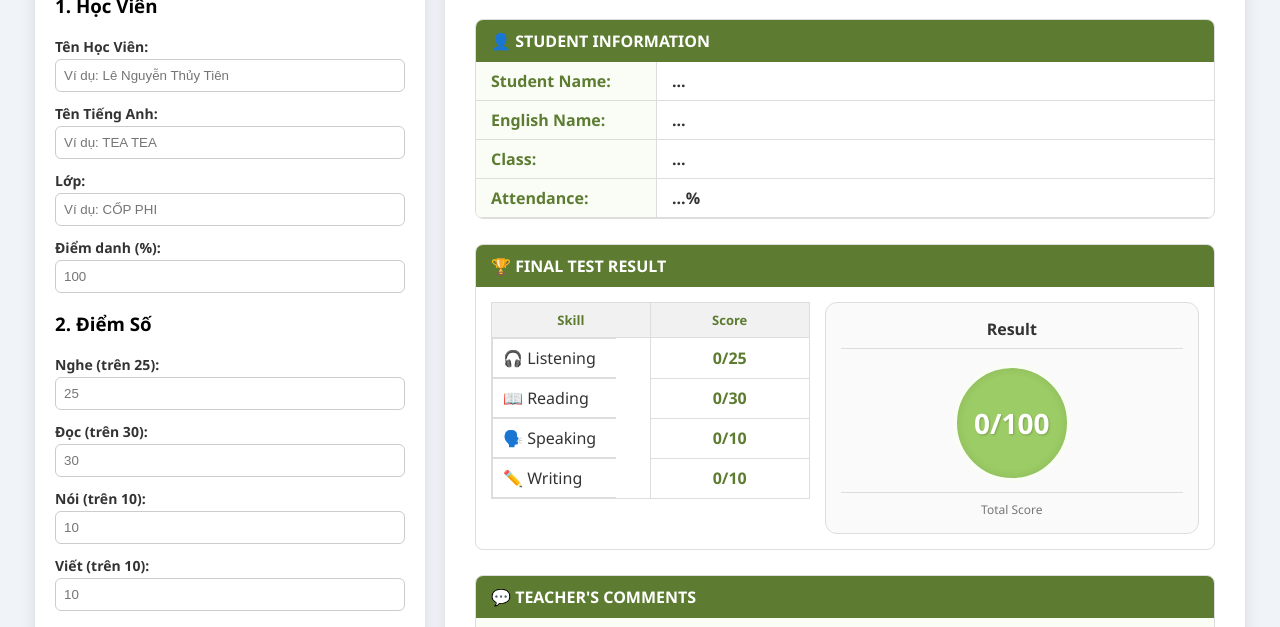
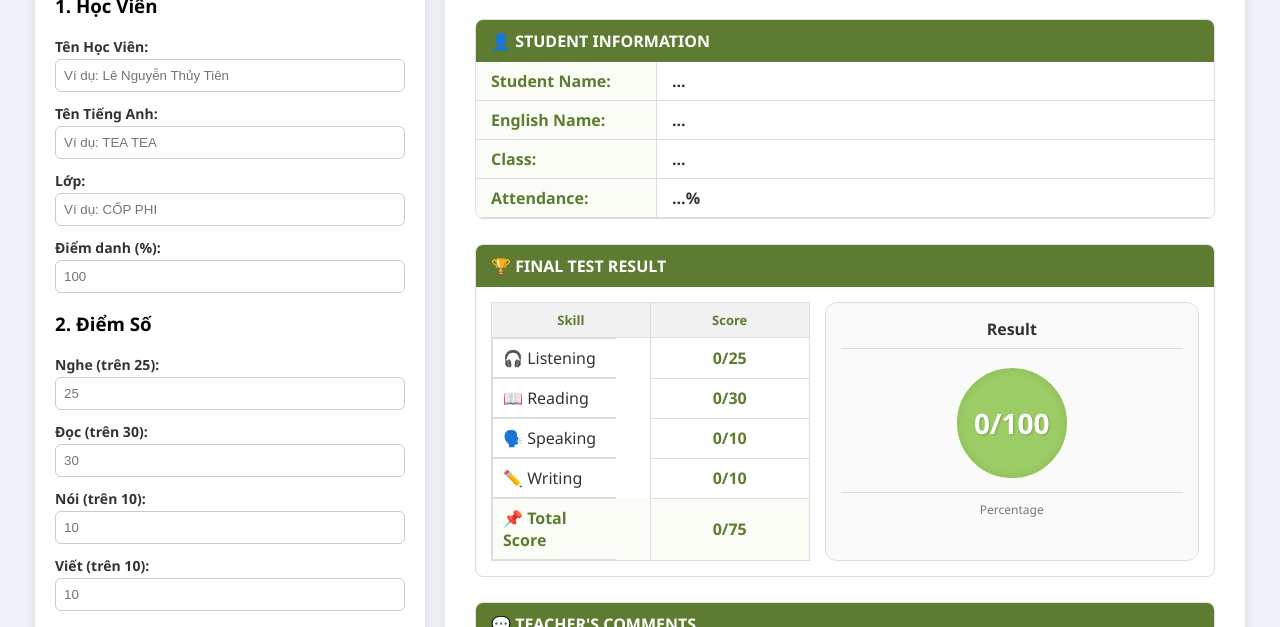
Before and after one commit to TNDean/Student-Report-Card, a plain HTML site: page index.html in a window 1280 px wide. Shown: the part 132-759 px from the top of the page. Drawn offline with nearby package versions, Linux system fonts and the light colour scheme.

Commit message:
Update percentage caculation

```diff
--- a/index.html
+++ b/index.html
@@ -3,7 +3,7 @@
 <head>
     <meta charset="UTF-8">
     <meta name="viewport" content="width=device-width, initial-scale=1.0">
-    <title>Hệ Thống Báo Cáo Kết Quả Học Viên - Anh Ngữ Pollan Academy</title>
+    <title>Student Report Card - Anh Ngữ Pollan Academy</title>
     <script src="https://cdnjs.cloudflare.com/ajax/libs/html2canvas/1.4.1/html2canvas.min.js"></script>
     <style>
         body { font-family: 'Segoe UI', Tahoma, Geneva, Verdana, sans-serif; background-color: #f0f4f8; margin: 0; padding: 20px; display: flex; gap: 20px; flex-wrap: wrap; justify-content: center; }
@@ -157,13 +157,17 @@
                             <tr><td>📖 Reading</td><td id="pReading">0/30</td></tr>
                             <tr><td>🗣️ Speaking</td><td id="pSpeaking">0/10</td></tr>
                             <tr><td>✏️ Writing</td><td id="pWriting">0/10</td></tr>
+                            <tr style="background-color: #f9fdf5;">
+                                <td style="color: #5d7c32; font-weight: bold;">📌 Total Score</td>
+                                <td id="pTotalScore" style="color: #5d7c32; font-weight: bold;">0/75</td>
+                            </tr>
                         </tbody>
                     </table>
                 </div>
                 <div class="result-box-wrapper">
                     <div class="result-box-title">Result</div>
-                    <div class="result-ellipse"><span class="result-score" id="pResult">0/100</span></div>
-                    <div class="result-footer">Total Score</div>
+                    <div class="result-ellipse"><span class="result-score" id="pResult">0%</span></div>
+                    <div class="result-footer">Percentage</div>
                 </div>
             </div>
         </div>
```
